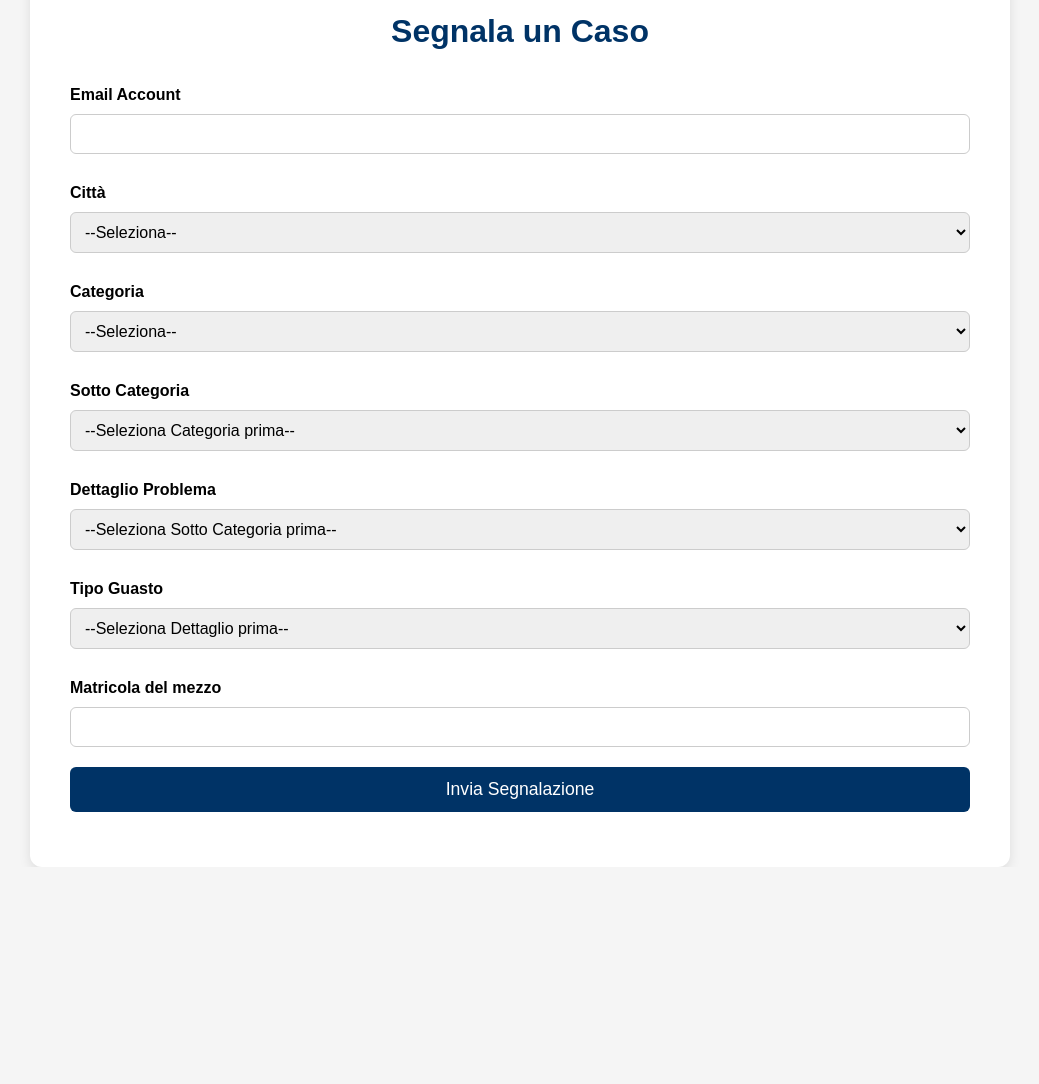
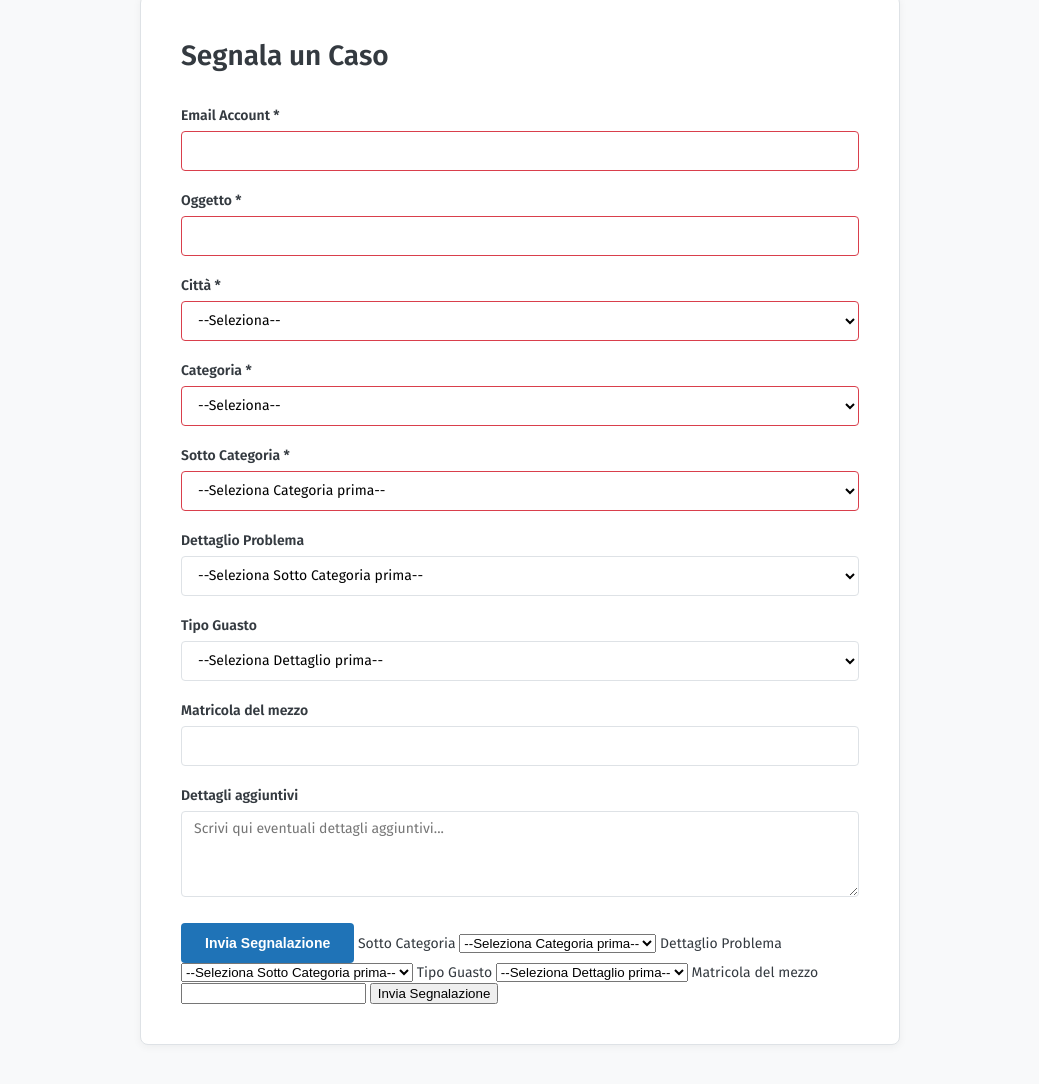
Before and after one commit to vladROMI/bitmobility, a plain HTML site: page index.html in a window 1280 px wide. Shown: the part 280-1364 px from the top of the page, without its empty margins (120-1159 px from the left). Before the commit the page ends 1147 px from the top, so only its background shows below. Drawn offline with nearby package versions, Linux system fonts and the light colour scheme.

Commit message:
Update index.html

```diff
--- a/index.html
+++ b/index.html
@@ -1,83 +1,182 @@
 <!DOCTYPE html>
-<html lang="it">
+<html dir="ltr" lang="it">
 <head>
   <meta charset="UTF-8">
   <meta http-equiv="Content-type" content="text/html; charset=UTF-8">
   <meta name="viewport" content="width=device-width, initial-scale=1.0">
   <title>Segnala un Caso - BIT Mobility</title>
+
+  <!-- Zendesk Garden CSS and jQuery UI like the original site -->
+  <link rel="preconnect" href="https://fonts.googleapis.com">
+  <link rel="preconnect" href="https://fonts.gstatic.com" crossorigin="">
+  <link href="https://fonts.googleapis.com/css2?family=Fira+Sans:ital,wght@0,100;0,200;0,300;0,400;0,500;0,600;0,700;0,800;0,900;1,100;1,200;1,300;1,400;1,500;1,600;1,700;1,800;1,900&display=swap" rel="stylesheet">
+
+  <script src="https://ajax.googleapis.com/ajax/libs/jquery/3.6.3/jquery.min.js"></script>
+  <link rel="stylesheet" href="https://cdnjs.cloudflare.com/ajax/libs/jqueryui/1.12.1/jquery-ui.css">
+  <script src="https://cdnjs.cloudflare.com/ajax/libs/jqueryui/1.12.1/jquery-ui.min.js"></script>
+
   <style>
+    :root {
+      --hc-global-color-grey-100: #f8f9fa;
+      --hc-global-color-grey-200: #e9ecef;
+      --hc-global-color-grey-300: #dee2e6;
+      --hc-global-color-grey-600: #6c757d;
+      --hc-global-color-grey-800: #343a40;
+      --hc-global-color-blue-600: #1f73b7;
+      --hc-global-color-blue-700: #144a74;
+    }
+
+    * {
+      box-sizing: border-box;
+    }
+
     body {
-      font-family: 'Arial', sans-serif;
-      background-color: #f5f5f5;
+      font-family: 'Fira Sans', -apple-system, BlinkMacSystemFont, 'Segoe UI', Helvetica, Arial, sans-serif;
+      background-color: var(--hc-global-color-grey-100);
       margin: 0;
       padding: 0;
+      line-height: 1.4285714286;
+      color: var(--hc-global-color-grey-800);
+      font-size: 14px;
     }
-    header {
+
+    .header {
       background-color: #ffffff;
       padding: 20px;
       text-align: center;
       box-shadow: 0 2px 4px rgba(0,0,0,0.1);
+      border-bottom: 1px solid var(--hc-global-color-grey-300);
     }
-    header img {
+
+    .header img {
       max-width: 250px;
       height: auto;
     }
-    main {
-      display: flex;
-      justify-content: center;
-      align-items: center;
-      min-height: 80vh;
+
+    .main-container {
+      max-width: 800px;
+      margin: 40px auto;
+      padding: 0 20px;
     }
+
     .form-container {
       background-color: #ffffff;
+      border: 1px solid var(--hc-global-color-grey-300);
+      border-radius: 8px;
       padding: 40px;
-      border-radius: 12px;
-      box-shadow: 0 4px 12px rgba(0,0,0,0.1);
-      width: 90%;
-      max-width: 900px;
+      box-shadow: 0 2px 8px rgba(0,0,0,0.05);
     }
+
     h1 {
-      text-align: center;
-      color: #003366;
+      font-size: 28px;
+      font-weight: 600;
+      color: var(--hc-global-color-grey-800);
+      margin: 0 0 30px 0;
+      text-align: left;
     }
-    form {
-      display: flex;
-      flex-direction: column;
+
+    .form-field {
+      margin-bottom: 20px;
     }
-    label {
-      margin-top: 15px;
+
+    .form-label {
+      display: block;
+      font-weight: 600;
+      font-size: 14px;
+      color: var(--hc-global-color-grey-800);
       margin-bottom: 5px;
-      font-weight: bold;
+      line-height: 1.4285714286;
     }
-    input, select, textarea, button {
-      margin: 5px 0 15px 0;
-      padding: 10px;
-      border-radius: 6px;
-      border: 1px solid #ccc;
-      font-size: 1rem;
+
+    .form-input,
+    .form-select {
+      width: 100%;
+      min-height: 40px;
+      padding: 8px 12px;
+      border: 1px solid var(--hc-global-color-grey-300);
+      border-radius: 4px;
+      font-size: 14px;
+      font-family: inherit;
+      background-color: #ffffff;
+      transition: border-color 0.15s ease-in-out, box-shadow 0.15s ease-in-out;
     }
-    textarea {
+
+    .form-input:focus,
+    .form-select:focus {
+      outline: none;
+      border-color: var(--hc-global-color-blue-600);
+      box-shadow: 0 0 0 3px rgba(31, 115, 183, 0.15);
+    }
+
+    .form-input[required]:invalid,
+    .form-select[required]:invalid {
+      border-color: #d93f4c;
+    }
+
+    .form-textarea {
+      width: 100%;
+      min-height: 80px;
+      padding: 8px 12px;
+      border: 1px solid var(--hc-global-color-grey-300);
+      border-radius: 4px;
+      font-size: 14px;
+      font-family: inherit;
+      background-color: #ffffff;
       resize: vertical;
+      transition: border-color 0.15s ease-in-out, box-shadow 0.15s ease-in-out;
     }
-    button {
-      background-color: #003366;
+
+    .form-textarea:focus {
+      outline: none;
+      border-color: var(--hc-global-color-blue-600);
+      box-shadow: 0 0 0 3px rgba(31, 115, 183, 0.15);
+    }
+
+    .submit-button {
+      background-color: var(--hc-global-color-blue-600);
       color: white;
       border: none;
+      border-radius: 4px;
+      padding: 12px 24px;
+      font-size: 14px;
+      font-weight: 600;
       cursor: pointer;
-      transition: background-color 0.3s;
-      padding: 12px;
-      font-size: 1.1rem;
+      transition: background-color 0.15s ease-in-out;
+      min-height: 40px;
     }
-    button:hover {
-      background-color: #0055a5;
+
+    .submit-button:hover {
+      background-color: var(--hc-global-color-blue-700);
+    }
+
+    .submit-button:focus {
+      outline: none;
+      box-shadow: 0 0 0 3px rgba(31, 115, 183, 0.15);
+    }
+
+    /* Responsive design */
+    @media (max-width: 768px) {
+      .main-container {
+        margin: 20px auto;
+        padding: 0 15px;
+      }
+
+      .form-container {
+        padding: 20px;
+      }
+
+      h1 {
+        font-size: 24px;
+      }
     }
   </style>
 </head>
 <body>
-  <header>
+  <div class="header">
     <img src="https://bitmobility.it/wp-content/uploads/2023/09/BIT_Logo_Menu_RE-768x398.png" alt="BIT Mobility">
-  </header>
-  <main>
+  </div>
+
+  <div class="main-container">
     <div class="form-container">
       <h1>Segnala un Caso</h1>
       <form action="https://bitmobility--partial.sandbox.my.salesforce.com/servlet/servlet.WebToCase?encoding=UTF-8&orgId=00DfZ0000006gNx" method="POST">
@@ -85,11 +184,21 @@
         <input type="hidden" name="retURL" value="https://vladromi.github.io/bitmobility/thank-you.html">
 
         <!-- Email -->
-        <label for="email">Email Account</label>
-        <input id="email" name="00NfZ0000007FQX" type="email" required>
+        <div class="form-field">
+          <label for="email" class="form-label">Email Account *</label>
+          <input id="email" name="00NfZ0000007FQX" type="email" class="form-input" required>
+        </div>
+
+        <!-- Oggetto -->
+        <div class="form-field">
+          <label for="subject" class="form-label">Oggetto *</label>
+          <input id="subject" name="subject" type="text" class="form-input" required>
+        </div>
+
         <!-- Città -->
-        <label for="city">Città</label>
-        <select id="city" name="00NfZ0000007EuH" required>
+        <div class="form-field">
+          <label for="city" class="form-label">Città *</label>
+          <select id="city" name="00NfZ0000007EuH" class="form-select" required>
           <option value="">--Seleziona--</option>
           <option value="Bari">Bari</option>
           <option value="Bergamo">Bergamo</option>
@@ -109,11 +218,13 @@
           <option value="Taranto">Taranto</option>
           <option value="Verona">Verona</option>
           <option value="Viareggio">Viareggio</option>
-        </select>
+          </select>
+        </div>
 
         <!-- Categoria -->
-        <label for="categoria">Categoria</label>
-        <select id="categoria" name="00NfZ0000007G85" required>
+        <div class="form-field">
+          <label for="categoria" class="form-label">Categoria *</label>
+          <select id="categoria" name="00NfZ0000007G85" class="form-select" required>
           <option value="">--Seleziona--</option>
           <option value="NOLEGGIO">NOLEGGIO</option>
           <option value="PAGAMENTO">PAGAMENTO</option>
@@ -125,7 +236,47 @@
           <option value="DIVENTA NOSTRO PATNER">DIVENTA NOSTRO PATNER</option>
           <option value="PENALI NOLEGGIO">PENALI NOLEGGIO</option>
           <option value="INTERNI">INTERNI</option>
-          <option value="SPAM o MAIL NON DI PERTINENZA">SPAM o MAIL NON DI PERTINENZA</option>
+                    <option value="SPAM o MAIL NON DI PERTINENZA">SPAM o MAIL NON DI PERTINENZA</option>
+          </select>
+        </div>
+
+        <!-- Sotto Categoria -->
+        <div class="form-field">
+          <label for="sottocategoria" class="form-label">Sotto Categoria *</label>
+          <select id="sottocategoria" name="00NfZ0000007FLk" class="form-select" required>
+            <option value="">--Seleziona Categoria prima--</option>
+          </select>
+        </div>
+
+        <!-- Dettaglio Problema -->
+        <div class="form-field">
+          <label for="dettaglio" class="form-label">Dettaglio Problema</label>
+          <select id="dettaglio" name="00NfZ0000007FYc" class="form-select">
+            <option value="">--Seleziona Sotto Categoria prima--</option>
+          </select>
+        </div>
+
+        <!-- Tipo Guasto -->
+        <div class="form-field">
+          <label for="tipoGuasto" class="form-label">Tipo Guasto</label>
+          <select id="tipoGuasto" name="00NfZ0000007GBJ" class="form-select">
+            <option value="">--Seleziona Dettaglio prima--</option>
+          </select>
+        </div>
+
+        <!-- Matricola del mezzo -->
+        <div class="form-field">
+          <label for="matricola" class="form-label">Matricola del mezzo</label>
+          <input id="matricola" name="00NfZ0000007EhN" type="text" class="form-input" maxlength="255">
+        </div>
+
+        <!-- Descrizione -->
+        <div class="form-field">
+          <label for="description" class="form-label">Dettagli aggiuntivi</label>
+          <textarea id="description" name="description" class="form-textarea" rows="4" placeholder="Scrivi qui eventuali dettagli aggiuntivi..."></textarea>
+        </div>
+
+        <button type="submit" class="submit-button">Invia Segnalazione</button>
         </select>
 
         <!-- Sotto Categoria -->
@@ -153,7 +304,7 @@
         <button type="submit">Invia Segnalazione</button>
       </form>
     </div>
-  </main>
+  </div>
 
   <script>
     const dipendenze = {
```
